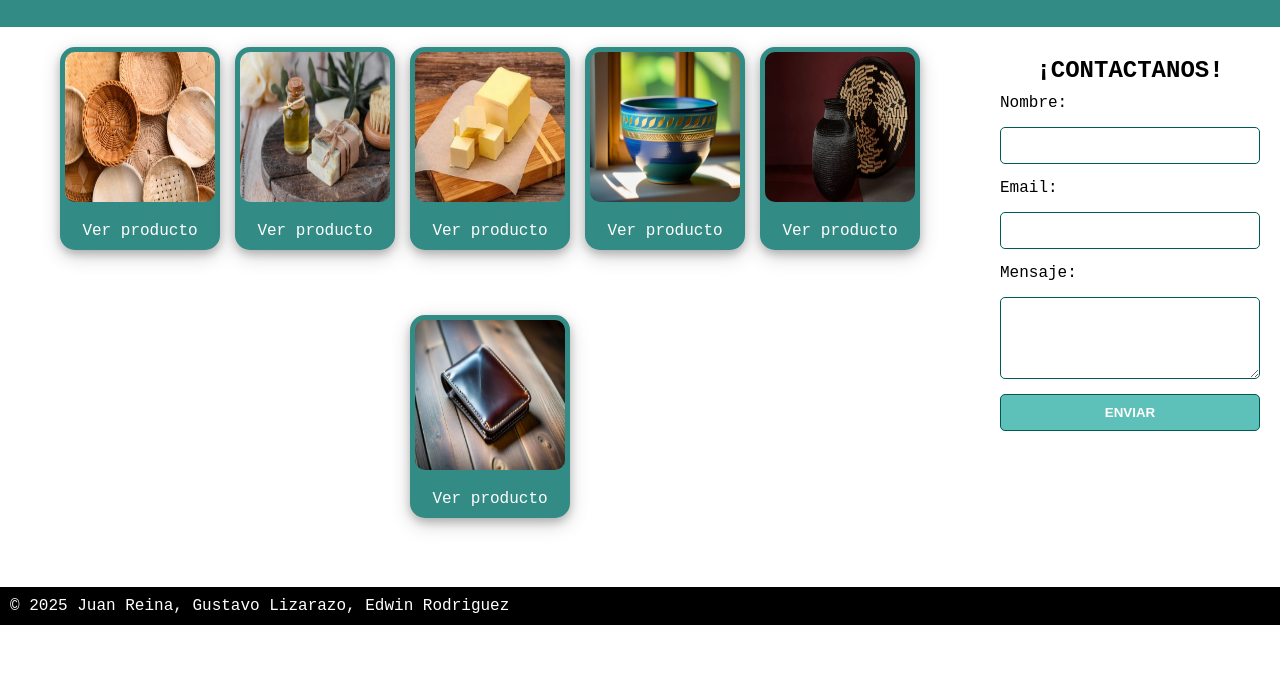
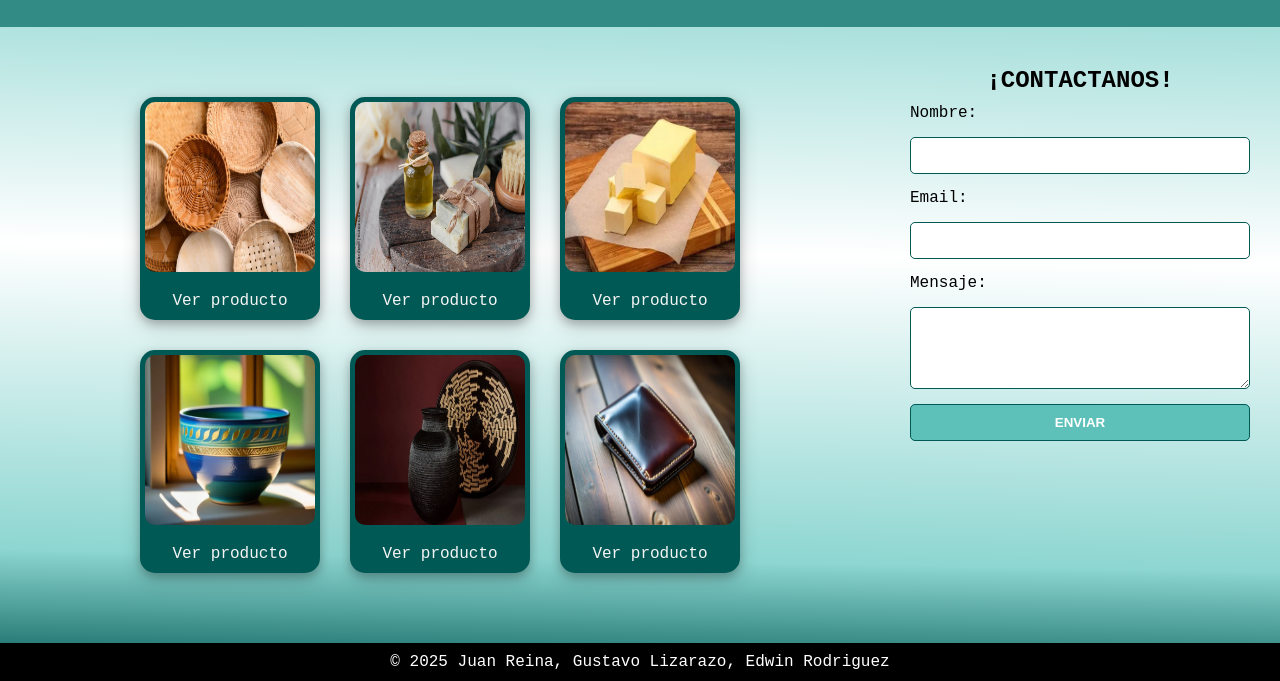
Before and after one commit to juanreina19/proyecto-bootcamp, a plain HTML site: page index.html in a window 1280 px wide. Shown: the part 175-856 px from the top of the page. Before the commit the page ends 800 px from the top, so only its background shows below. Drawn offline with Linux system fonts and the light colour scheme.

Commit message:
Estilos, imagenes ordenadas

```diff
--- a/css/style.css
+++ b/css/style.css
@@ -4,6 +4,8 @@
 
 body {
     font-family: 'Courier New', Courier, monospace;
+    background: #005954;
+    background: linear-gradient(1deg, rgba(0, 89, 84, 1) 0%, rgba(141, 214, 209, 1) 15%, rgba(255, 255, 255, 1) 50%, rgba(141, 214, 209, 1) 85%, rgba(0, 89, 84, 1) 100%);
 }
 
 .container {
@@ -16,19 +18,20 @@ footer {
     background-color: black;
     color: white;
     padding: 10px;
+    text-align: center;
 }
 
 main {
     display: grid;
-    grid-template-columns: 1fr 300px;
+    grid-template-columns: 1fr 400px;
 }
 
 /* Estilos de la tienda */
 .tienda {
     margin: 10px;
     display: flex;
-    gap: 15px;
-    padding: 10px;
+    gap: 30px;
+    padding: 60px;
     flex-wrap: wrap;
     justify-content: center;
 }
@@ -36,19 +39,19 @@ main {
 .item {
     border-radius: 15px;
     height: fit-content;
-    background-color: #338b85;
+    background-color: #005954;
     box-shadow: 0 4px 8px 0 rgba(0, 0, 0, 0.2), 0 6px 20px 0 rgba(0, 0, 0, 0.19);
 }
 
 .item img {
     border-radius: 15px;
     padding: 5px;
-    height: 150px;
-    width: 150px;
+    height: 170px;
+    width: 170px;
 }
 
 .item p {
-    color: white;
+    color: whitesmoke;
     text-align: center;
     padding: 10px;
 }
@@ -98,7 +101,7 @@ nav a:hover {
 
 .contac {
     padding: 10px;
-    margin: 10px;
+    margin: 20px;
 }
 
 .contac h2 {
--- a/index.html
+++ b/index.html
@@ -14,12 +14,12 @@
             <h1>Corazón Urbano</h1>
             <nav>
                 <a href="#">Inicio</a>
-                <a href="#">Productos</a>
+                <a href="#tienda">Productos</a>
                 <a href="#">Contáctanos</a>
             </nav>
         </header>
         <main>
-            <div class="tienda">
+            <div class="tienda" id="tienda">
                 <div class="item"><img src="img/img1.jpg" alt="">
                     <p>Ver producto</p>
                 </div>
```
